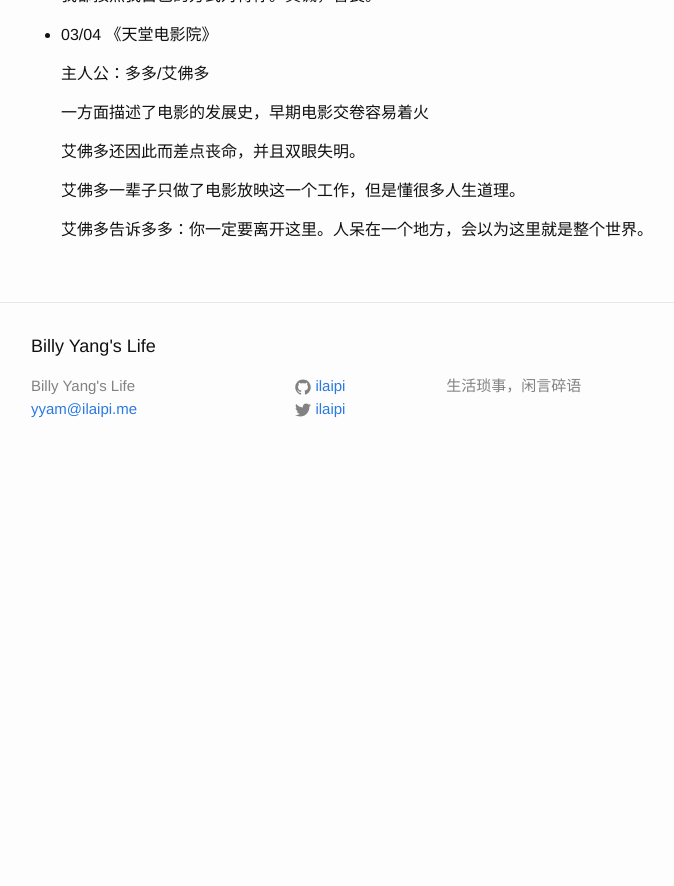
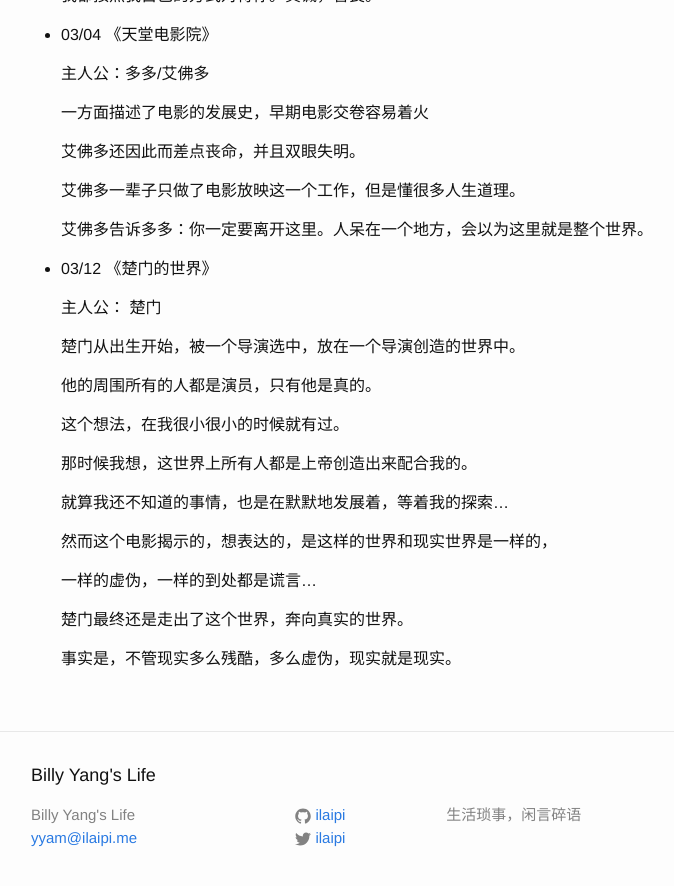
Before and after one commit to ipiali/ipiali.github.io, a Jekyll site: the page built from _posts/2016-03-04-2016-movies.md, in a window 1280 px wide and 900 px high, scrolled down 567 px. Shown: the top 886 px of the window, without its empty margins (239-913 px from the left). Built offline with Jekyll 4.4.1, drawn with Linux system fonts in a browser that asks for light colours; before the commit the page ends 1047 px from its top, so only the background shows below that.

Commit message:
add chu men de shi jie

```diff
--- a/_posts/2016-03-04-2016-movies.md
+++ b/_posts/2016-03-04-2016-movies.md
@@ -37,3 +37,25 @@
   艾佛多一辈子只做了电影放映这一个工作，但是懂很多人生道理。
 
   艾佛多告诉多多：你一定要离开这里。人呆在一个地方，会以为这里就是整个世界。
+
+- 03/12   《楚门的世界》
+
+  主人公： 楚门
+
+  楚门从出生开始，被一个导演选中，放在一个导演创造的世界中。
+
+  他的周围所有的人都是演员，只有他是真的。
+
+  这个想法，在我很小很小的时候就有过。
+
+  那时候我想，这世界上所有人都是上帝创造出来配合我的。
+
+  就算我还不知道的事情，也是在默默地发展着，等着我的探索...
+
+  然而这个电影揭示的，想表达的，是这样的世界和现实世界是一样的，
+
+  一样的虚伪，一样的到处都是谎言...
+
+  楚门最终还是走出了这个世界，奔向真实的世界。
+
+  事实是，不管现实多么残酷，多么虚伪，现实就是现实。
```
